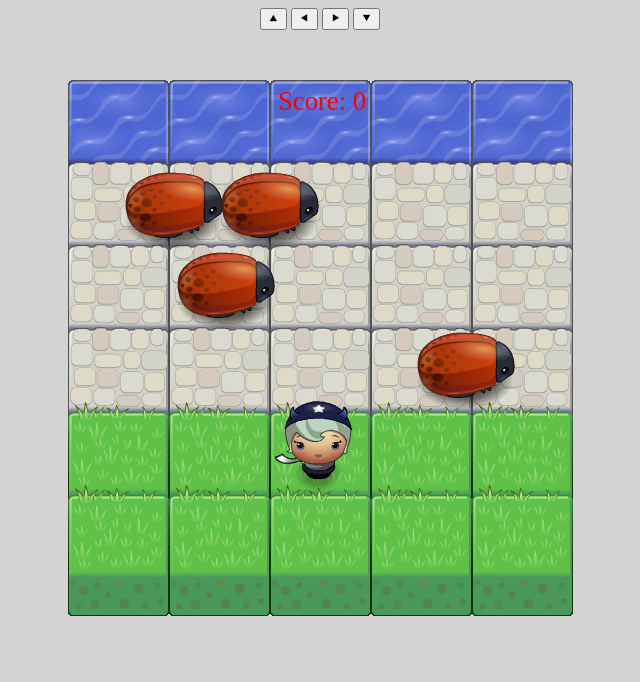
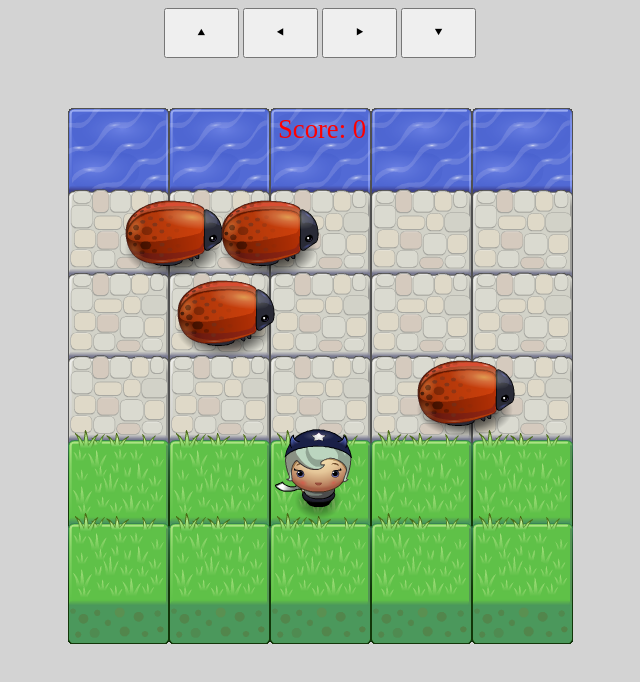
Before and after one commit to nerdyrasa/arcade-game, a plain HTML site: page index.html in a window 1280 px wide. Both pictures are taken after a click on the element 640 px from the left and 341 px from the top of the page. Shown: the whole page, without its empty margins (320-960 px from the left). Drawn offline with Linux system fonts and the light colour scheme; a web font is replaced by a local one.

Commit message:
Use html codes on the keys because they weren't showing up on ipad. Make keys bigger.

```diff
--- a/css/style.css
+++ b/css/style.css
@@ -98,3 +98,7 @@ ul li>img {
     background-color: gray;
     color: #fff;
 }
+
+.key {
+    padding: 15px 30px;
+}
--- a/index.html
+++ b/index.html
@@ -29,10 +29,10 @@
 
 <div id="game-board" class="hide">
     <div class="keypad">
-        <button class="key" id="up">⯅</button>
-        <button class="key" id="left">⯇</button>
-        <button class="key" id="right">⯈</button>
-        <button class="key" id="down">⯆</button>
+        <button class="key" id="up">&#11205;</button>
+        <button class="key" id="left">&#11207;</button>
+        <button class="key" id="right">&#11208;</button>
+        <button class="key" id="down">&#11206;</button>
     </div>
 </div>
 
```
